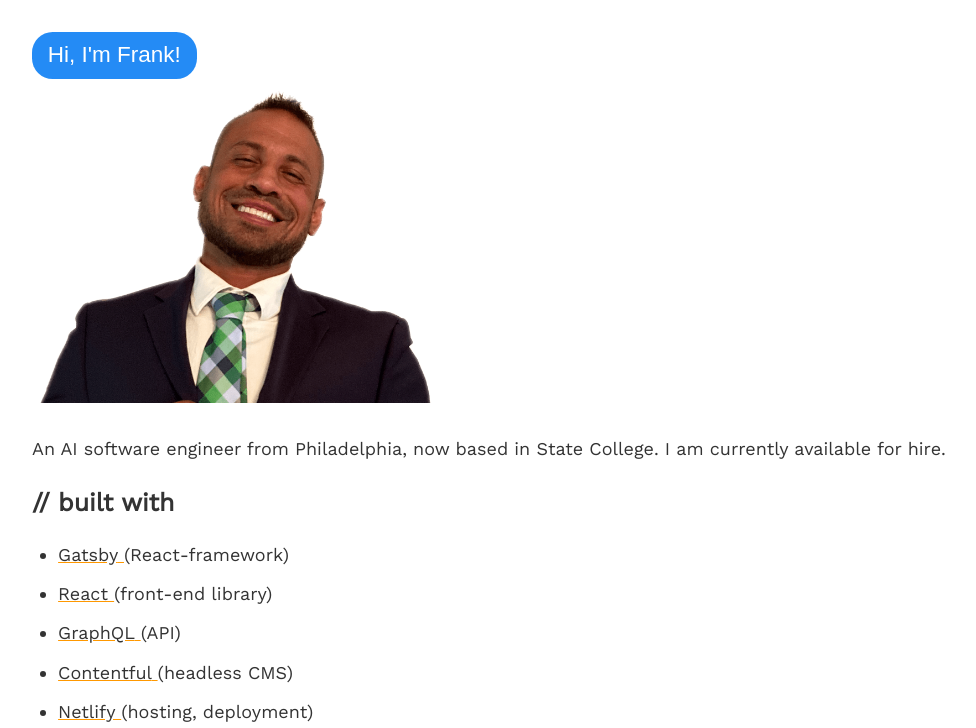
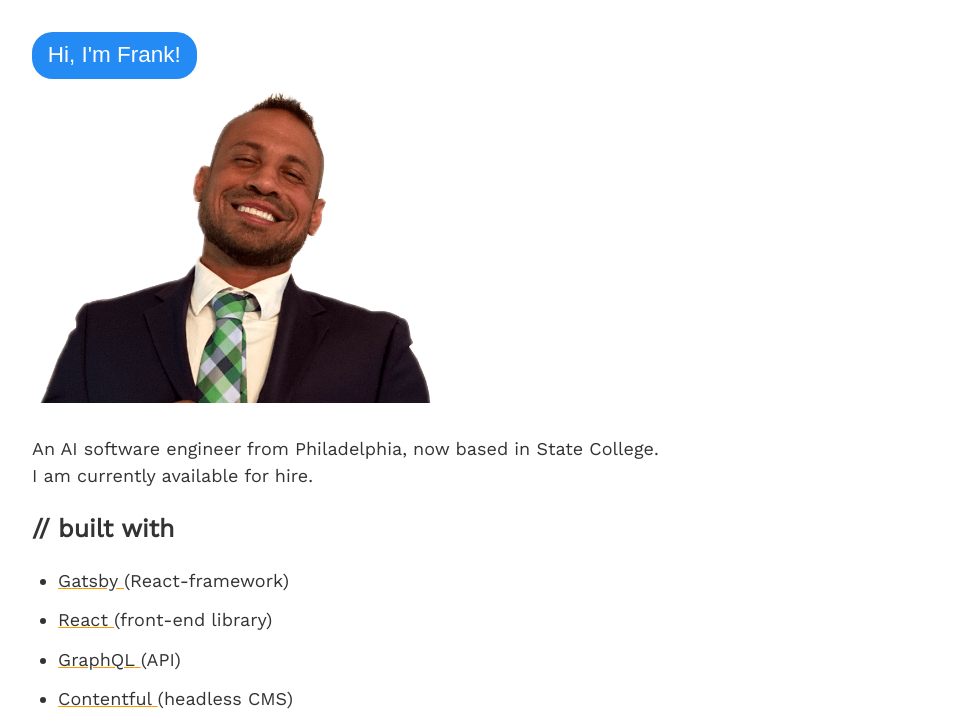
Before and after one commit to fjs138/frankjs.net, a Gatsby site: page / in a window 1280 px wide. Shown: the part 570-1298 px from the top of the page, without its empty margins (22-998 px from the left). Built offline with nearby package versions, Linux system fonts and the light colour scheme; Gatsby itself is replaced by a stand-in of ours; a web font is replaced by a local one.

Commit message:
Update index.js
add line break

```diff
--- a/src/pages/index.js
+++ b/src/pages/index.js
@@ -24,7 +24,7 @@ export default function IndexPage() {
       <img className={"profilePicture disabledSelect"} src={profilePicture}/>
 
       <div id="greet">
-        An AI software engineer from Philadelphia, now based in State College. I am currently available for
+        An AI software engineer from Philadelphia, now based in State College.  <br /> I am currently available for
         hire.
         <br />
         <br />
```
